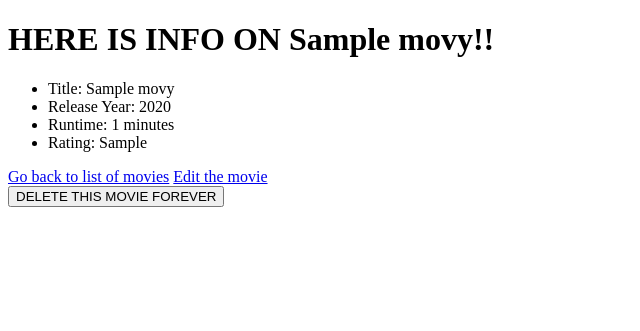
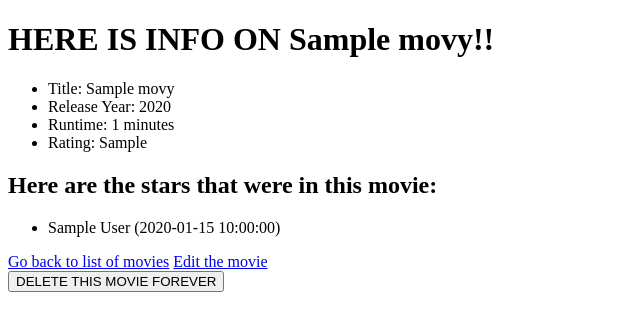
Before and after one commit to mmmaaatttttt/flask_movies, a Flask app: page /movies/1 in a window 1280 px wide. Shown: the top 331 px of the page, without its empty margins (0-640 px from the left). Run offline with Flask 2, Linux system fonts and the light colour scheme; tables that the repository leaves empty hold one stand-in row (values such as "Sample post").

Commit message:
adding stars model

```diff
--- a/app.py
+++ b/app.py
@@ -35,6 +35,30 @@ class Movie(db.Model):
     release_year = db.Column(db.Integer)
     rating = db.Column(db.Text)
     studio_id = db.Column(db.Integer, db.ForeignKey('studios.id'))
+
+
+roles = db.Table("roles",
+                 db.Column(
+                     'movie_id',
+                     db.Integer,
+                     db.ForeignKey('movies.id'),
+                     primary_key=True),
+                 db.Column(
+                     'star_id',
+                     db.Integer,
+                     db.ForeignKey('stars.id'),
+                     primary_key=True))
+
+
+class Star(db.Model):
+
+    __tablename__ = "stars"
+    id = db.Column(db.Integer, primary_key=True)
+    first_name = db.Column(db.Text, nullable=False)
+    last_name = db.Column(db.Text)
+    birth_date = db.Column(db.DateTime, nullable=False)
+    movies = db.relationship(
+        "Movie", secondary=roles, backref=db.backref("stars"))
 
 
 db.create_all()
--- a/templates/movies/show.html
+++ b/templates/movies/show.html
@@ -8,6 +8,12 @@
     <li>Runtime: {{ movie.runtime }} minutes</li>
     <li>Rating: {{ movie.rating }}</li>
   </ul>
+  <h2>Here are the stars that were in this movie:</h2>
+  <ul>
+    {% for star in movie.stars %}
+      <li>{{ star.first_name }} {{ star.last_name }} ({{ star.birth_date }})</li>
+    {% endfor %}
+  </ul>
   <a href="{{ url_for('movies_index', studio_id=movie.studio.id) }}">Go back to list of movies</a>
   <a href="{{ url_for('movies_edit', movie_id=movie.id) }}">Edit the movie</a>
   <form action="{{ url_for('movies_destroy', movie_id=movie.id) }}?_method=DELETE" method="POST">
```
